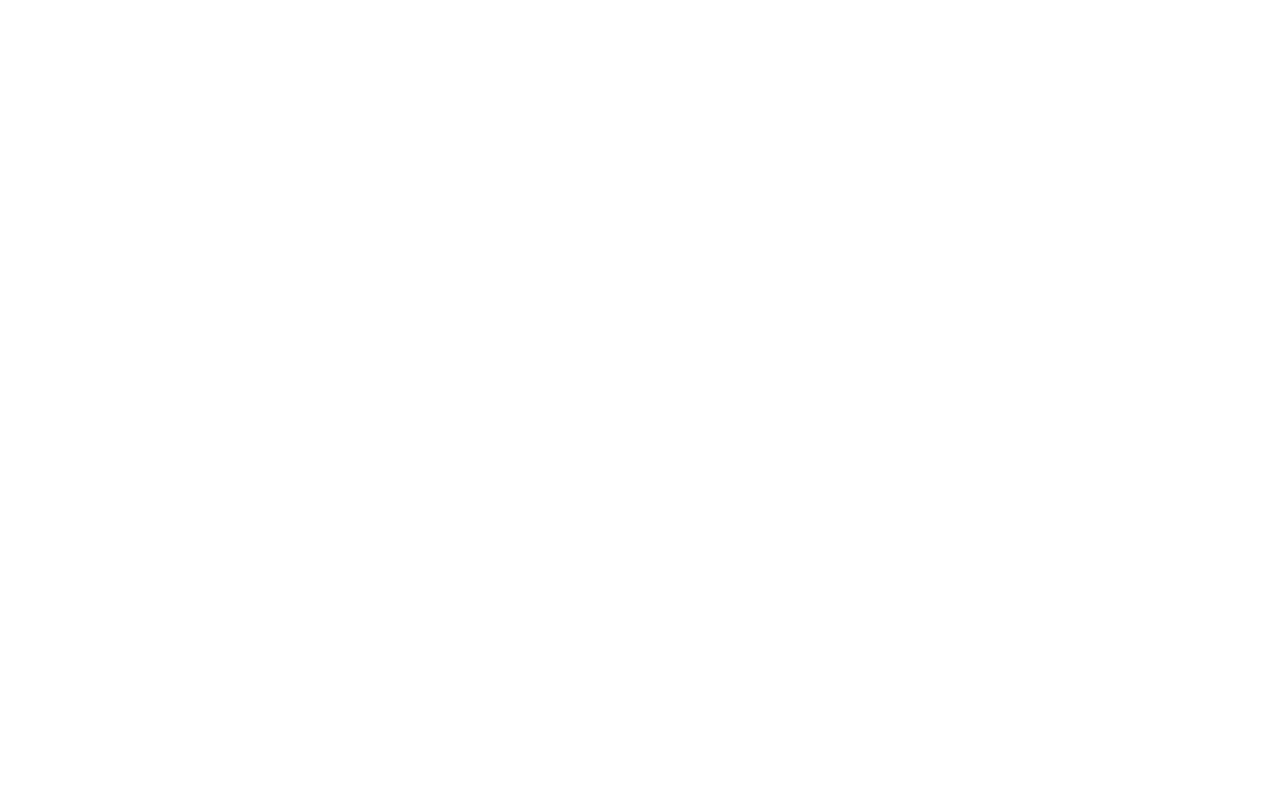
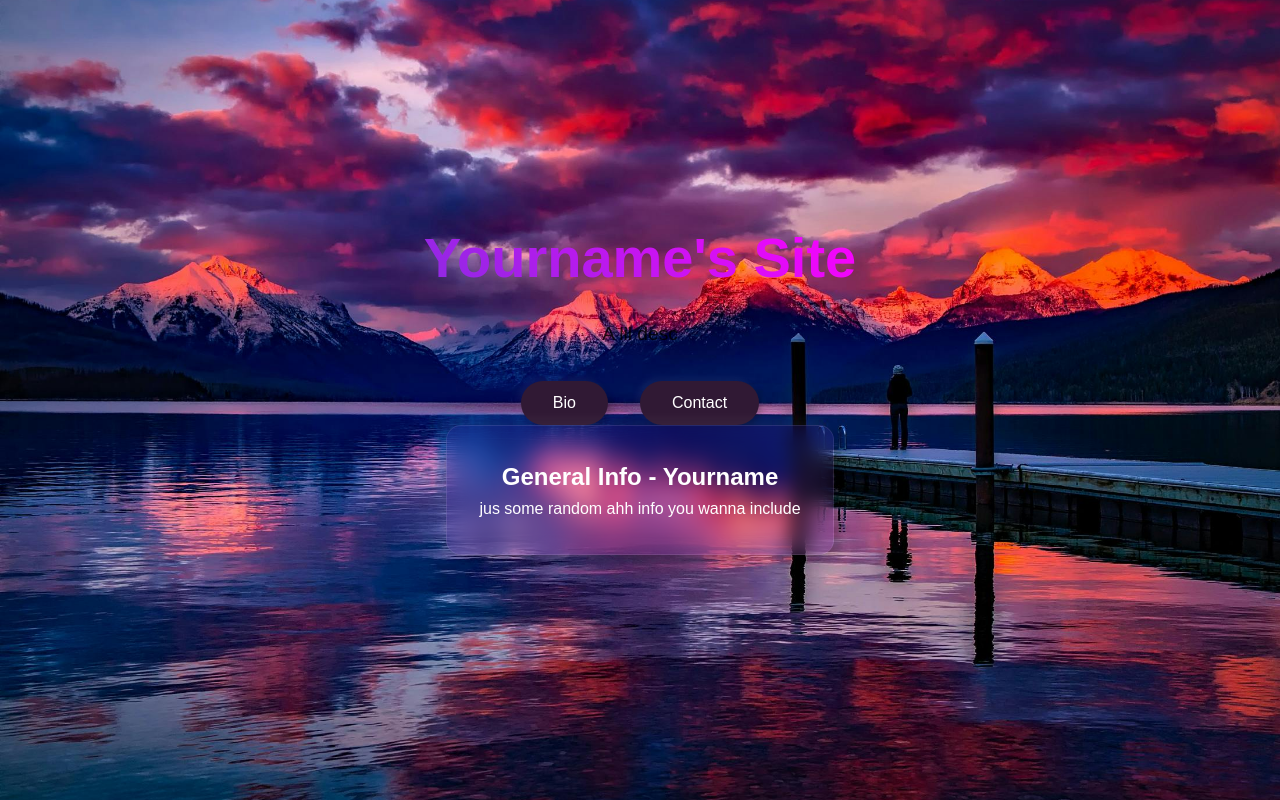
Before and after one commit to TheSagess/Personal-Website-Example, a Flask app: page / in a window 1280 px wide. Before the commit the page is empty. Run offline with Flask 3, Linux system fonts and the light colour scheme.

Commit message:
Adding shit

```diff
--- a/templates/index.html
+++ b/templates/index.html
@@ -1 +1,155 @@
 <title>Yourname's Site</title>
+
+
+
+<style>
+    :root {
+        --accent: #8a2be2;
+        --text: #ffffff;
+        --button-bg: #301934; /* Dark Red */
+        --shadow-light: rgba(255, 255, 255, 0.05);
+        --shadow-dark: rgba(0, 0, 0, 0.2);
+    }
+
+    * {
+        margin: 0;
+        padding: 0;
+        box-sizing: border-box;
+    }
+
+    body {
+        font-family: 'Arial', sans-serif;
+        background: url('static/background1.jpg') no-repeat center center fixed;
+        background-size: cover;
+        color: var(--text);
+        line-height: 1.6;
+        overflow-x: hidden;
+    }
+
+    .blurred-bg {
+        position: fixed;
+        top: 0;
+        left: 0;
+        width: 100%;
+        height: 100%;
+        background: inherit;
+        filter: blur(10px);
+        z-index: -1;
+    }
+
+    .container {
+        max-width: 1200px;
+        margin: 0 auto;
+        padding: 0 2rem;
+        position: relative;
+        z-index: 1;
+        display: flex;
+        flex-direction: column;
+        align-items: center;
+        justify-content: center;
+        height: 100vh;
+        text-align: center;
+    }
+
+    .hero {
+        text-align: center;
+    }
+
+    h1 {
+        font-size: 3.5rem;
+        margin-bottom: 1rem;
+        background: linear-gradient(45deg, var(--accent), #ff00ff);
+        -webkit-background-clip: text;
+        -webkit-text-fill-color: transparent;
+    }
+
+    .subtitle {
+        font-size: 1.2rem;
+        margin-bottom: 2rem;
+        opacity: 0.8;
+        color: black;
+    }
+
+    .btn-container {
+        display: flex;
+        flex-wrap: wrap;
+        justify-content: center;
+        gap: 1rem;
+    }
+
+    .btn {
+        background: var(--button-bg);
+        color: var(--text);
+        padding: 0.8rem 2rem;
+        border: none;
+        border-radius: 50px;
+        font-size: 1rem;
+        cursor: pointer;
+        transition: transform 0.2s ease, box-shadow 0.2s ease;
+        margin: 0 0.5rem;
+        box-shadow: 3px 3px 6px var(--shadow-dark), -3px -3px 6px var(--shadow-light);
+        position: relative;
+        overflow: hidden;
+    }
+
+    .btn:hover {
+        transform: translateY(-2px);
+        box-shadow: 4px 4px 8px var(--shadow-dark), -4px -4px 8px var(--shadow-light);
+    }
+
+    .btn::after {
+        content: '';
+        position: absolute;
+        top: 50%;
+        left: 50%;
+        width: 0;
+        height: 0;
+        background: rgba(255, 255, 255, 0.2);
+        border-radius: 50%;
+        transform: translate(-50%, -50%);
+        transition: width 0.3s, height 0.3s;
+    }
+
+    .btn:hover::after {
+        width: 300px;
+        height: 300px;
+    }
+
+    .glass-card {
+        background: rgba(138, 43, 226, 0.1);
+        backdrop-filter: blur(10px);
+        border-radius: 15px;
+        padding: 2rem;
+        border: 1px solid rgba(255, 255, 255, 0.1);
+        box-shadow: 6px 6px 12px var(--shadow-dark), -6px -6px 12px var(--shadow-light);
+        margin-bottom: 2rem;
+    }
+
+    footer {
+        background: rgba(0, 0, 0, 0.5);
+        padding: 2rem 0;
+        text-align: center;
+        margin-top: 2rem;
+    }
+
+    .center-btn {
+        margin-top: 2rem;
+    }
+</style>
+
+<body>
+    <div class="container">
+        <section class="hero" id="home">
+            <h1>Yourname's Site</h1>
+            <p class="subtitle">A lil desc</p>
+            <div class="btn-container">
+                <button class="btn" onclick="location.href='http://localhost:5000/bio';">Bio</button>
+                <button class="btn" onclick="location.href='http://localhost:5000/contact';">Contact</button>
+            </div>
+        </section>
+        <section class="glass-card" id="about">
+            <h2>General Info - Yourname</h2>
+            <p>jus some random ahh info you wanna include</p>
+        </section>
+    </div>
+</body>
```
Also changed, not shown: static/background1.jpg (added).
